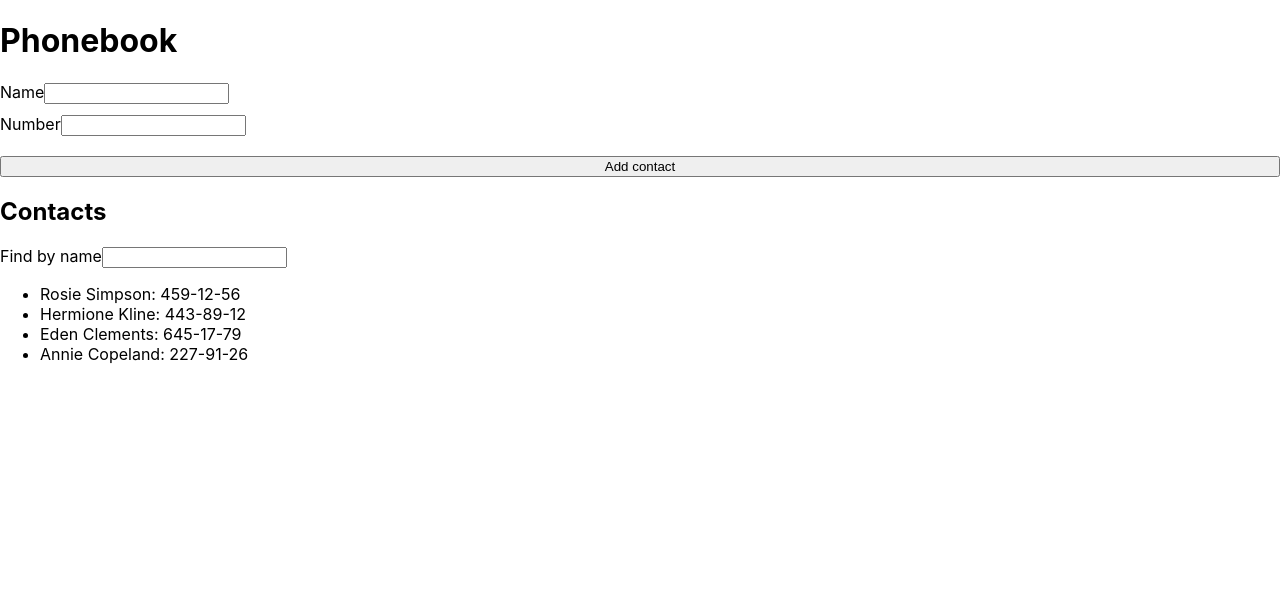
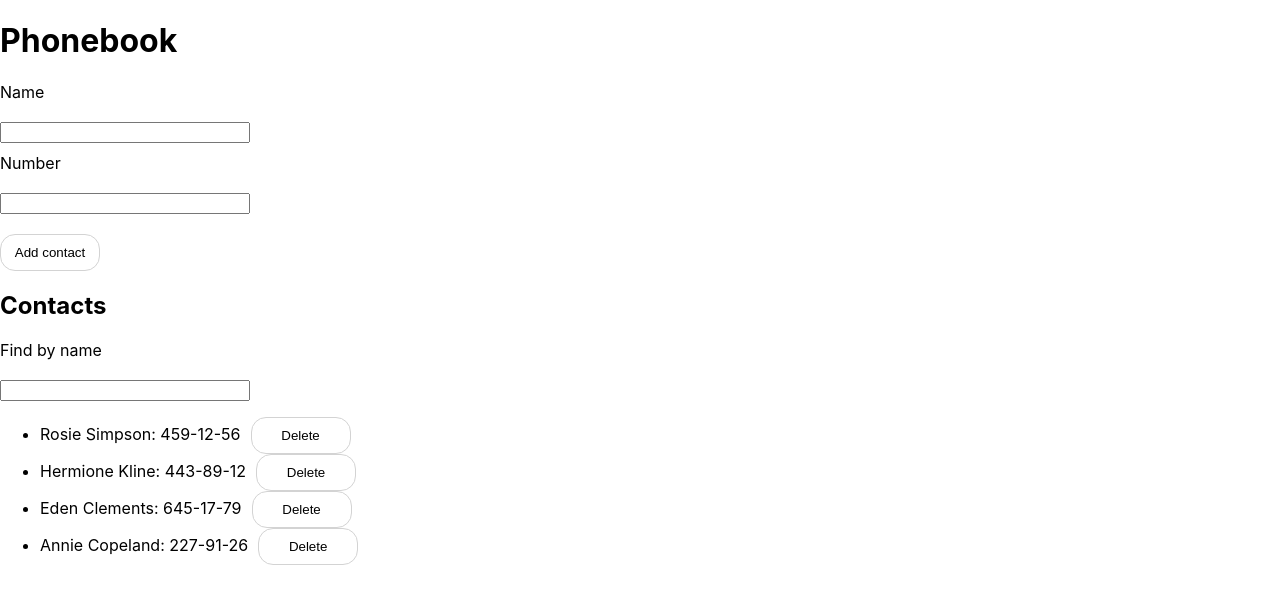
Before and after one commit to DurkaMateusz/goit-react-hw-08-phonebook, a React (Create React App) app: page / in a window 1280 px wide. Shown: the top 604 px of the page. Built offline with nearby package versions, Linux system fonts and the light colour scheme.

Commit message:
remove button, little module.css for clearer view

```diff
--- a/src/components/App.jsx
+++ b/src/components/App.jsx
@@ -34,6 +34,11 @@ filteredContacts = () => {
   );
 };
 
+removeContact = id => {
+  const newList = this.state.contacts.filter(contact => contact.id !== id);
+  this.setState({ contacts: newList });
+};
+
   render(){
 
  return(
@@ -45,7 +50,10 @@ filteredContacts = () => {
         />
         <h2>Contacts</h2>
         <Filter value={this.state.filter} onChange={this.handleChange} />
-        <ContactList contacts={this.filteredContacts()}/>
+        <ContactList
+        contacts={this.filteredContacts()}
+        onRemove={this.removeContact}
+        />
   </div>
  )
 }
--- a/src/components/ContactForm/ContactForm.jsx
+++ b/src/components/ContactForm/ContactForm.jsx
@@ -46,7 +46,7 @@ export default class ContactForm extends Component {
           <div>
             <form onSubmit={this.handleSubmit} className={styles.form}>
               <div className={styles.inputWrapper}>
-              <label>
+              <label className={styles.lbl}>
             Name
             <input
               onChange={this.handleChange}
@@ -59,7 +59,7 @@ export default class ContactForm extends Component {
             />
           </label>
           <div className={styles.inputWrapper}>
-          <label>
+          <label className={styles.lbl}>
             Number
             <input
               onChange={this.handleChange}
--- a/src/components/ContactForm/ContactForm.module.css
+++ b/src/components/ContactForm/ContactForm.module.css
@@ -1,7 +1,8 @@
-.form {
+.form, .lbl {
     display: flex;
     flex-direction: column;
     gap: 20px;
+    width: 250px;
 }
 
 .inputWrapper {
@@ -11,5 +12,23 @@
 }
 
 .inputWrapper>input {
-    width: 250px;
+    width: 50px;
+    margin-left: 10px;
 }
+
+.form>button {
+    width: 100px;
+    padding: 10px;
+    background-color: white;
+    border: 1px solid lightgrey;
+    border-radius: 15px;
+}
+
+.form>button:hover {
+    cursor: pointer;
+    background-color: lightblue;
+}
+
+.form>button:active {
+    background-color: blue;
+}
--- a/src/components/ContactList/ContactList.jsx
+++ b/src/components/ContactList/ContactList.jsx
@@ -1,15 +1,17 @@
 import React, { Component } from 'react';
+import styles from './ContactList.module.css';
 
 export class ContactList extends Component {
     render() {
-        const { contacts } = this.props;
+        const { contacts, onRemove } = this.props;
 
         return (
           <div>
             <ul>
           {contacts.map(contact => (
-            <li key={contact.id}>
+            <li className={styles.contacts} key={contact.id}>
               {`${contact.name}: ${contact.number}`}
+              <button className={styles.btn} onClick={() => onRemove(contact.id)}>Delete</button>
              </li>
           ))}
         </ul>
--- /dev/null
+++ b/src/components/ContactList/ContactList.module.css
@@ -0,0 +1,17 @@
+.contacts>.btn {
+    width: 100px;
+    padding: 10px;
+    background-color: white;
+    border: 1px solid lightgrey;
+    border-radius: 15px;
+    margin-left: 10px;
+}
+
+.contacts>.btn:hover {
+    cursor: pointer;
+    background-color: lightblue;
+}
+
+.contacts>.btn:active {
+    background-color: blue;
+}
--- a/src/components/Filter/Filter.jsx
+++ b/src/components/Filter/Filter.jsx
@@ -1,10 +1,11 @@
 import React, { Component } from "react";
+import styles from '../ContactForm/ContactForm.module.css';
 
 export class Filter extends Component {
     render() {
         return (
           <div>
-            <label>
+            <label className={styles.lbl}>
               Find by name
               <input
                 onChange={this.props.onChange}
```
